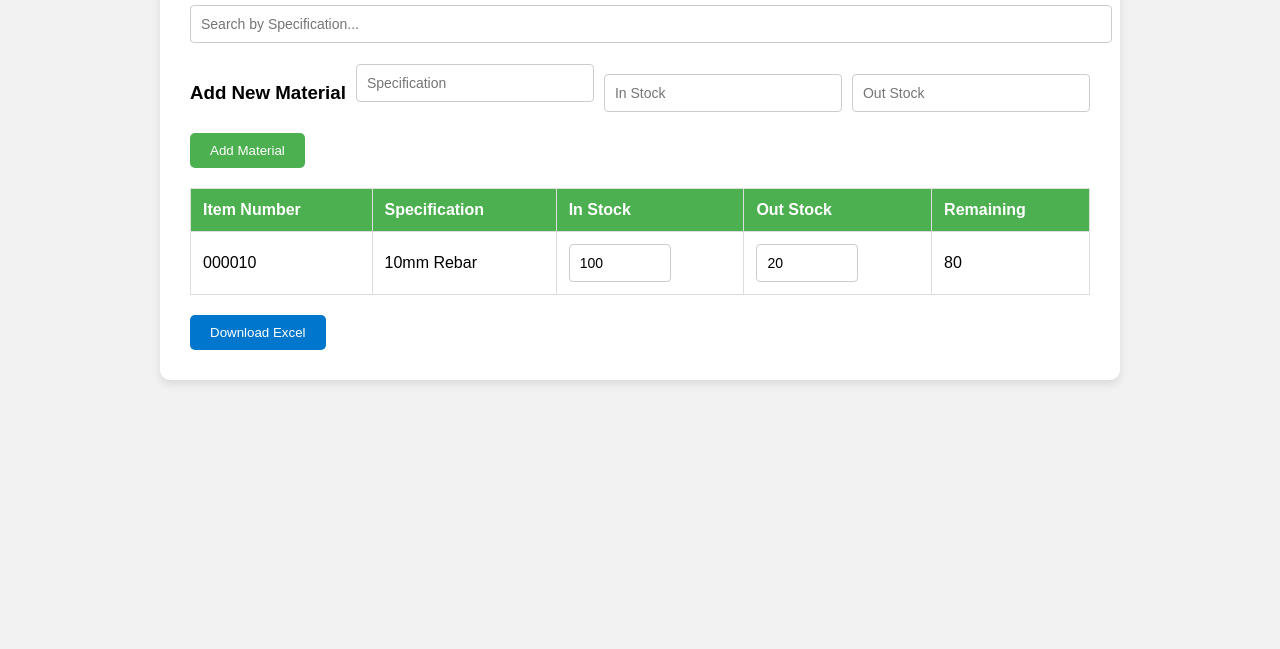
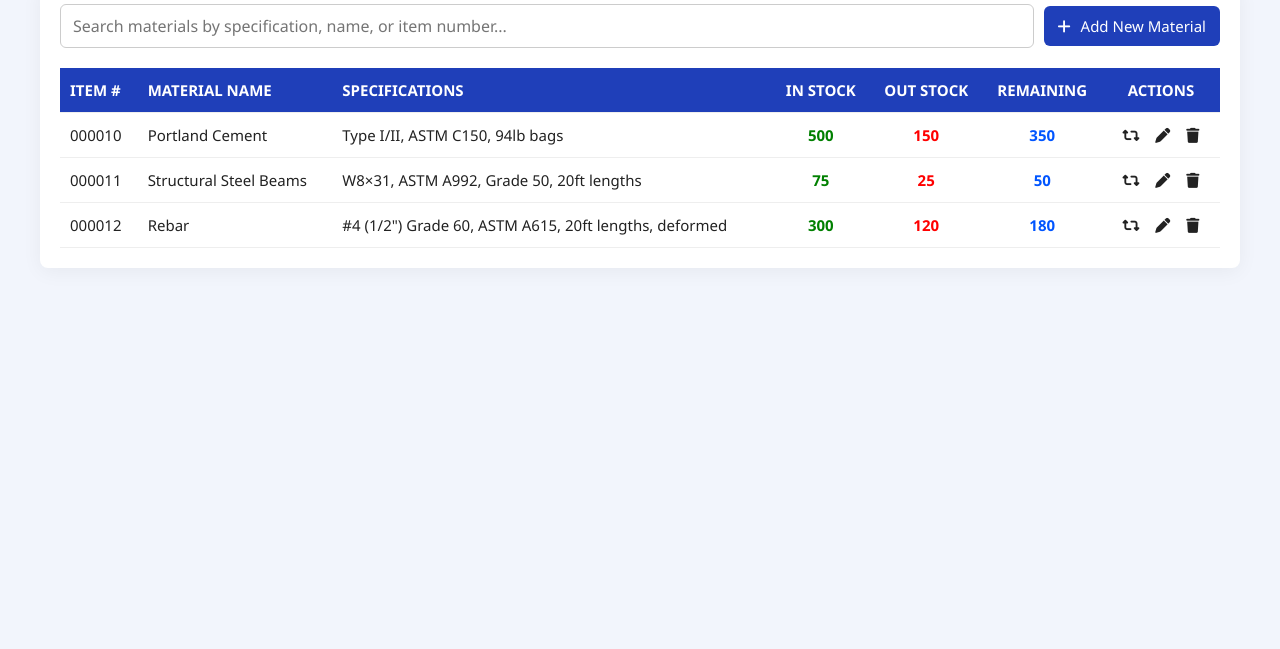
Before and after one commit to idol-2025/engineering-materials, a plain HTML site: page index.html in a window 1280 px wide. Shown: the part 151-800 px from the top of the page. Drawn offline with Linux system fonts and the light colour scheme.

Commit message:
Add files via upload

```diff
--- a/index.html
+++ b/index.html
@@ -4,118 +4,77 @@
   <meta charset="UTF-8" />
   <meta name="viewport" content="width=device-width, initial-scale=1.0"/>
   <title>Engineering Common Materials</title>
-  <link rel="stylesheet" href="style.css" />
-  <script src="https://cdnjs.cloudflare.com/ajax/libs/xlsx/0.18.5/xlsx.full.min.js"></script>
+  <link rel="stylesheet" href="styles.css" />
+  <link rel="stylesheet" href="https://cdnjs.cloudflare.com/ajax/libs/font-awesome/6.5.0/css/all.min.css" />
 </head>
 <body>
+  <header>
+    <h1>Engineering Common Materials</h1>
+    <p>Inventory Management System</p>
+  </header>
+
+  <main>
     <div class="container">
-    <h1>Engineering Common Materials</h1>
+      <div class="top-bar">
+        <input type="text" placeholder="Search materials by specification, name, or item number..." />
+        <button class="add-btn"><i class="fa fa-plus"></i> Add New Material</button>
+      </div>
 
-    <!-- Search -->
-    <input type="text" id="searchInput" placeholder="Search by Specification..." />
-
-    <!-- Add Material Form -->
-    <form id="addForm">
-      <h3>Add New Material</h3>
-      <input type="text" id="newSpec" placeholder="Specification" required />
-      <input type="number" id="newInStock" placeholder="In Stock" required />
-      <input type="number" id="newOutStock" placeholder="Out Stock" required />
-      <button type="submit">Add Material</button>
-    </form>
-
-    <!-- Table -->
-    <table id="materialsTable">
+      <table>
         <thead>
           <tr>
-          <th>Item Number</th>
-          <th>Specification</th>
-          <th>In Stock</th>
-          <th>Out Stock</th>
-          <th>Remaining</th>
+            <th>ITEM #</th>
+            <th>MATERIAL NAME</th>
+            <th>SPECIFICATIONS</th>
+            <th class="center">IN STOCK</th>
+            <th class="center">OUT STOCK</th>
+            <th class="center">REMAINING</th>
+            <th class="center">ACTIONS</th>
           </tr>
         </thead>
-      <tbody id="tableBody">
+        <tbody>
           <tr>
             <td>000010</td>
-          <td>10mm Rebar</td>
-          <td><input type="number" value="100" class="inStock" /></td>
-          <td><input type="number" value="20" class="outStock" /></td>
-          <td class="remaining">80</td>
+            <td>Portland Cement</td>
+            <td>Type I/II, ASTM C150, 94lb bags</td>
+            <td class="green center">500</td>
+            <td class="red center">150</td>
+            <td class="blue center">350</td>
+            <td class="center actions">
+              <i class="fa fa-retweet"></i>
+              <i class="fa fa-pen"></i>
+              <i class="fa fa-trash"></i>
+            </td>
+          </tr>
+          <tr>
+            <td>000011</td>
+            <td>Structural Steel Beams</td>
+            <td>W8×31, ASTM A992, Grade 50, 20ft lengths</td>
+            <td class="green center">75</td>
+            <td class="red center">25</td>
+            <td class="blue center">50</td>
+            <td class="center actions">
+              <i class="fa fa-retweet"></i>
+              <i class="fa fa-pen"></i>
+              <i class="fa fa-trash"></i>
+            </td>
+          </tr>
+          <tr>
+            <td>000012</td>
+            <td>Rebar</td>
+            <td>#4 (1/2") Grade 60, ASTM A615, 20ft lengths, deformed</td>
+            <td class="green center">300</td>
+            <td class="red center">120</td>
+            <td class="blue center">180</td>
+            <td class="center actions">
+              <i class="fa fa-retweet"></i>
+              <i class="fa fa-pen"></i>
+              <i class="fa fa-trash"></i>
+            </td>
           </tr>
         </tbody>
       </table>
-
-    <!-- Export Button -->
-    <button id="exportBtn">Download Excel</button>
     </div>
-
-  <script>
-    let currentItemNumber = 11; // next item number: 000011
-
-    // Update Remaining
-    function updateRemaining() {
-      const rows = document.querySelectorAll("#tableBody tr");
-      rows.forEach(row => {
-        const inStock = row.querySelector(".inStock")?.valueAsNumber || 0;
-        const outStock = row.querySelector(".outStock")?.valueAsNumber || 0;
-        const remainingCell = row.querySelector(".remaining");
-        remainingCell.textContent = inStock - outStock;
-      });
-    }
-
-    // Add input listeners to existing inputs
-    document.querySelectorAll(".inStock, .outStock").forEach(input => {
-      input.addEventListener("input", updateRemaining);
-    });
-
-    // Search Function
-    document.getElementById("searchInput").addEventListener("input", function () {
-      const filter = this.value.toLowerCase();
-      const rows = document.querySelectorAll("#tableBody tr");
-      rows.forEach(row => {
-        const spec = row.cells[1].textContent.toLowerCase();
-        row.style.display = spec.includes(filter) ? "" : "none";
-      });
-    });
-
-    // Add New Material
-    document.getElementById("addForm").addEventListener("submit", function (e) {
-      e.preventDefault();
-
-      const spec = document.getElementById("newSpec").value;
-      const inStock = parseInt(document.getElementById("newInStock").value, 10);
-      const outStock = parseInt(document.getElementById("newOutStock").value, 10);
-      const itemNum = currentItemNumber.toString().padStart(6, "0");
-      currentItemNumber++;
-
-      const tbody = document.getElementById("tableBody");
-      const newRow = document.createElement("tr");
-      newRow.innerHTML = `
-        <td>${itemNum}</td>
-        <td>${spec}</td>
-        <td><input type="number" value="${inStock}" class="inStock" /></td>
-        <td><input type="number" value="${outStock}" class="outStock" /></td>
-        <td class="remaining">${inStock - outStock}</td>
-      `;
-      tbody.appendChild(newRow);
-
-      // Add event listener for newly created inputs
-      newRow.querySelectorAll(".inStock, .outStock").forEach(input => {
-        input.addEventListener("input", updateRemaining);
-      });
-
-      updateRemaining();
-      this.reset();
-    });
-
-    // Export to Excel
-    document.getElementById("exportBtn").addEventListener("click", () => {
-      const table = document.getElementById("materialsTable");
-      const wb = XLSX.utils.table_to_book(table, { sheet: "Materials" });
-      XLSX.writeFile(wb, "Engineering_Common_Materials.xlsx");
-    });
-
-    updateRemaining(); // Initial calculation
-  </script>
+  </main>
 </body>
 </html>
--- /dev/null
+++ b/styles.css
@@ -0,0 +1,105 @@
+* {
+  box-sizing: border-box;
+  margin: 0;
+  padding: 0;
+  font-family: 'Segoe UI', sans-serif;
+}
+
+body {
+  background: #f2f5fc;
+  color: #222;
+}
+
+header {
+  background-color: #1f3fb9;
+  color: white;
+  padding: 20px;
+  text-align: center;
+  box-shadow: 0 2px 5px rgba(0, 0, 0, 0.1);
+}
+
+.container {
+  margin: 30px auto;
+  max-width: 1200px;
+  background: white;
+  padding: 20px;
+  border-radius: 8px;
+  box-shadow: 0 4px 20px rgba(0, 0, 0, 0.05);
+}
+
+.top-bar {
+  display: flex;
+  justify-content: space-between;
+  align-items: center;
+  margin-bottom: 20px;
+  gap: 10px;
+  flex-wrap: wrap;
+}
+
+.top-bar input[type="text"] {
+  flex-grow: 1;
+  padding: 10px 12px;
+  border: 1px solid #ccc;
+  border-radius: 6px;
+  font-size: 16px;
+}
+
+.add-btn {
+  background-color: #1f3fb9;
+  color: white;
+  padding: 10px 14px;
+  border: none;
+  border-radius: 6px;
+  cursor: pointer;
+  font-size: 15px;
+}
+
+.add-btn i {
+  margin-right: 6px;
+}
+
+table {
+  width: 100%;
+  border-collapse: collapse;
+  font-size: 15px;
+}
+
+th, td {
+  padding: 12px 10px;
+  border-bottom: 1px solid #eee;
+}
+
+th {
+  background-color: #1f3fb9;
+  color: white;
+  text-align: left;
+}
+
+.center {
+  text-align: center;
+}
+
+.green {
+  color: green;
+  font-weight: bold;
+}
+
+.red {
+  color: red;
+  font-weight: bold;
+}
+
+.blue {
+  color: #0055ff;
+  font-weight: bold;
+}
+
+.actions i {
+  margin: 0 6px;
+  cursor: pointer;
+  transition: color 0.2s ease;
+}
+
+.actions i:hover {
+  color: #1f3fb9;
+}
```
Also changed, not shown: 1 other file. Lines whose indentation alone changed are shown as unchanged.
